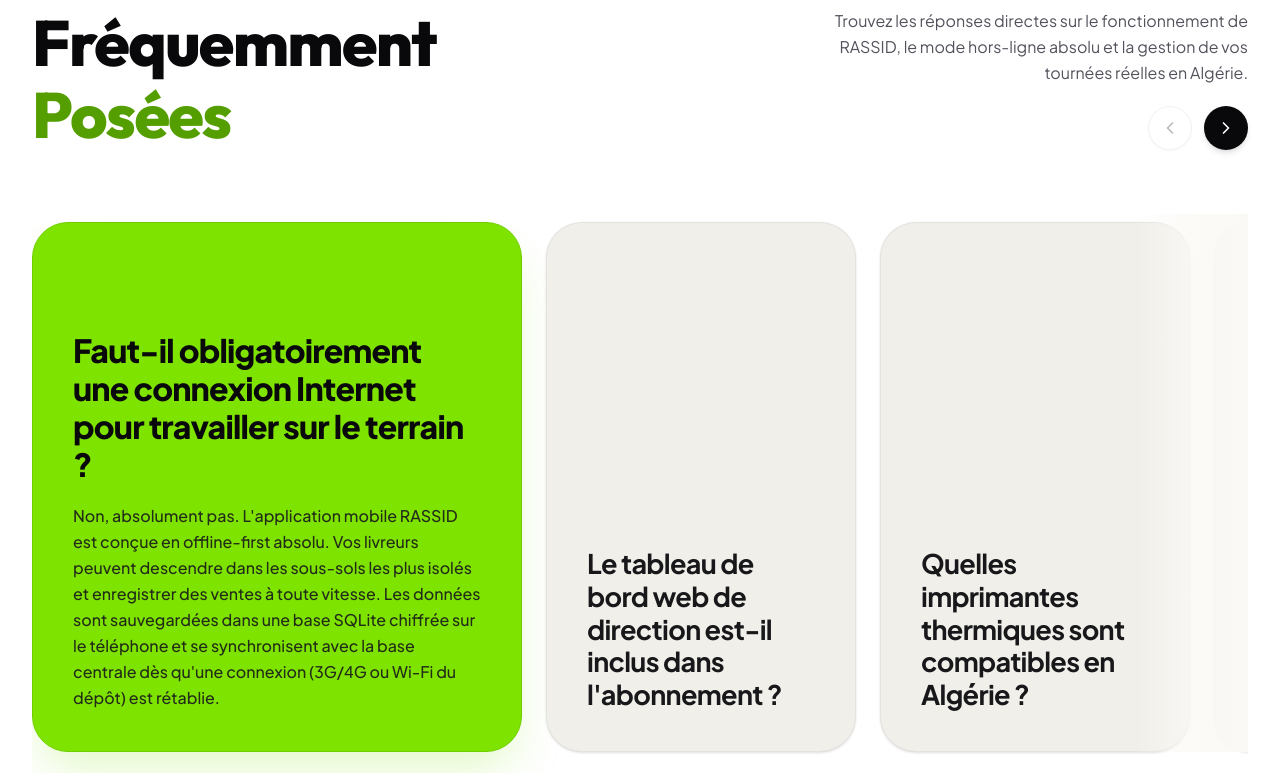
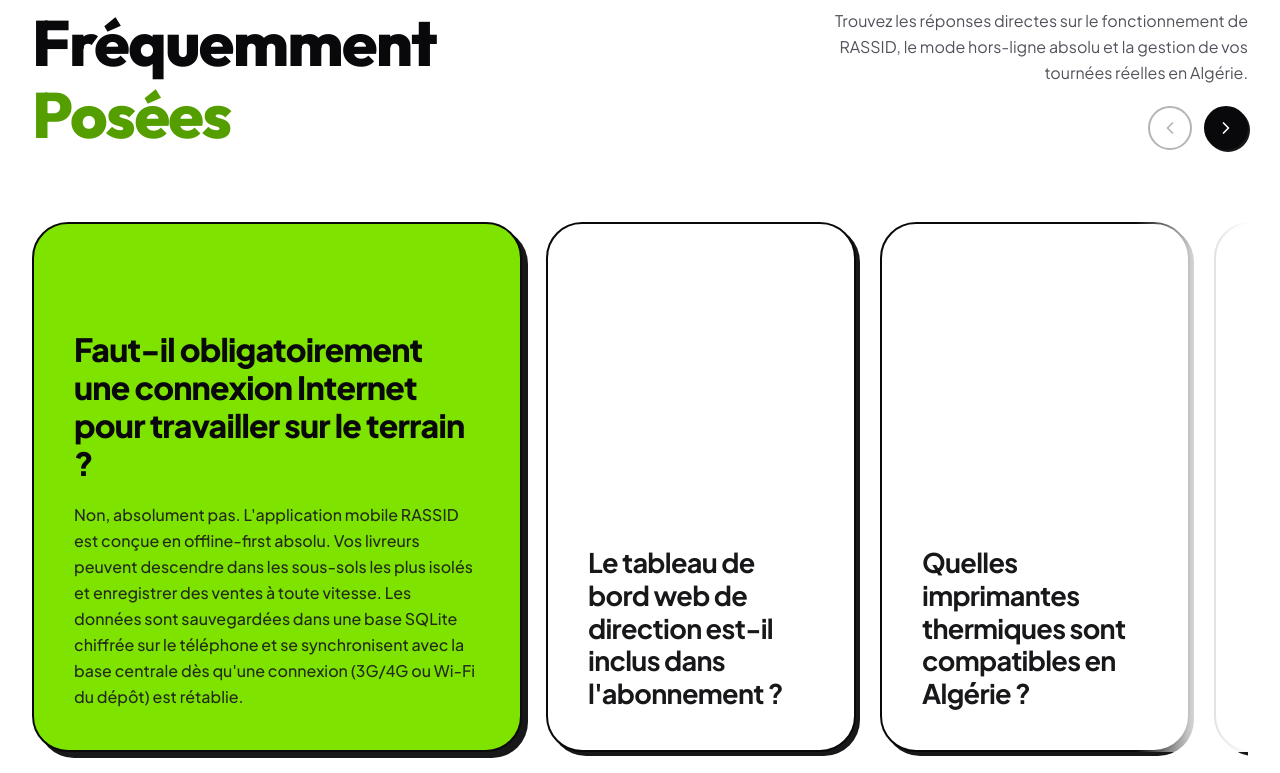
Before and after one commit to Rafik-14/RASSID-website, a React (Vite) app: page /redesign in a window 1280 px wide. Shown: the part 7027-7800 px from the top of the page. Built offline with nearby package versions, Linux system fonts and the light colour scheme.

Commit message:
apply tactile border and shadow styling to FAQ carousel cards

```diff
--- a/src/redesign/components/FAQ.jsx
+++ b/src/redesign/components/FAQ.jsx
@@ -181,7 +181,7 @@
                 onClick={handlePrev}
                 disabled={activeIndex === 0}
                 aria-label={t?.faq_prev || "Précédent"}
-                className="size-11 rounded-full border border-zinc-300/90 bg-white text-zinc-900 flex items-center justify-center transition-all shadow-sm hover:bg-zinc-100 hover:border-zinc-400 active:scale-95 disabled:opacity-30 disabled:cursor-not-allowed cursor-pointer"
+                className="size-11 rounded-full border-2 border-zinc-950 bg-white text-zinc-950 flex items-center justify-center transition-all shadow-[2px_2px_0_0_#18181b] hover:shadow-[3px_3px_0_0_#18181b] hover:bg-zinc-50 active:translate-x-0.5 active:translate-y-0.5 disabled:opacity-30 disabled:shadow-none disabled:cursor-not-allowed cursor-pointer"
               >
                 {isRtl ? <ChevronRight className="size-5" /> : <ChevronLeft className="size-5" />}
               </button>
@@ -191,7 +191,7 @@
                 onClick={handleNext}
                 disabled={activeIndex === faqs.length - 1}
                 aria-label={t?.faq_next || "Suivant"}
-                className="size-11 rounded-full bg-zinc-950 text-white flex items-center justify-center transition-all shadow-md hover:bg-zinc-800 active:scale-95 disabled:opacity-30 disabled:cursor-not-allowed cursor-pointer"
+                className="size-11 rounded-full border-2 border-zinc-950 bg-zinc-950 text-white flex items-center justify-center transition-all shadow-[2px_2px_0_0_#18181b] hover:shadow-[3px_3px_0_0_#18181b] hover:bg-zinc-800 active:translate-x-0.5 active:translate-y-0.5 disabled:opacity-30 disabled:shadow-none disabled:cursor-not-allowed cursor-pointer"
               >
                 {isRtl ? <ChevronLeft className="size-5" /> : <ChevronRight className="size-5" />}
               </button>
@@ -250,15 +250,15 @@
                   tabIndex={isActive ? -1 : 0}
                   role="button"
                   aria-pressed={isActive}
-                  className={`shrink-0 min-h-[490px] sm:min-h-[530px] rounded-[30px] sm:rounded-[36px] p-8 sm:p-9 lg:p-10 flex flex-col justify-end transition-colors duration-700 select-text ${
+                  className={`shrink-0 min-h-[490px] sm:min-h-[530px] rounded-[30px] sm:rounded-[36px] p-8 sm:p-9 lg:p-10 flex flex-col justify-end transition-all duration-500 select-text ${
                     isActive
-                      ? 'bg-[#7FE300] text-zinc-950 shadow-2xl shadow-[#7FE300]/25 border border-[#70ce00] cursor-default'
-                      : 'bg-[#F0EFEA] hover:bg-[#EAE8E1] text-zinc-950 border border-black/5 hover:border-black/10 shadow-sm hover:shadow-md cursor-pointer group'
+                      ? 'bg-[#7FE300] text-zinc-950 border-2 border-zinc-950 shadow-[6px_6px_0_0_#18181b] cursor-default'
+                      : 'bg-white hover:bg-zinc-50/80 text-zinc-950 border-2 border-zinc-950 shadow-[4px_4px_0_0_#18181b] hover:shadow-[6px_6px_0_0_#18181b] cursor-pointer group'
                   }`}
                   style={{
                     pointerEvents: isPast ? 'none' : 'auto',
                     visibility: isPast ? 'hidden' : 'visible',
-                    transition: 'visibility 0.8s, background-color 0.7s, border-color 0.7s, box-shadow 0.7s'
+                    transition: 'visibility 0.8s, background-color 0.5s, border-color 0.5s, box-shadow 0.5s'
                   }}
                 >
                   {/* Active Card: Question + Full Answer anchored to bottom (top left empty) */}
@@ -296,8 +296,8 @@
           <div
             className={`pointer-events-none absolute top-0 bottom-8 w-16 sm:w-28 z-10 ${
               isRtl
-                ? 'left-0 bg-gradient-to-r from-[#FAF9F5] via-[#FAF9F5]/80 to-transparent'
-                : 'right-0 bg-gradient-to-l from-[#FAF9F5] via-[#FAF9F5]/80 to-transparent'
+                ? 'left-0 bg-gradient-to-r from-white via-white/80 to-transparent'
+                : 'right-0 bg-gradient-to-l from-white via-white/80 to-transparent'
             }`}
             aria-hidden="true"
           />
```
